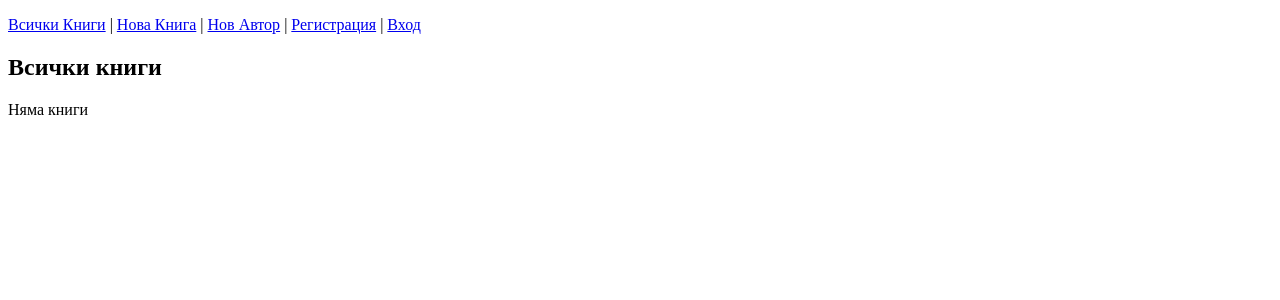
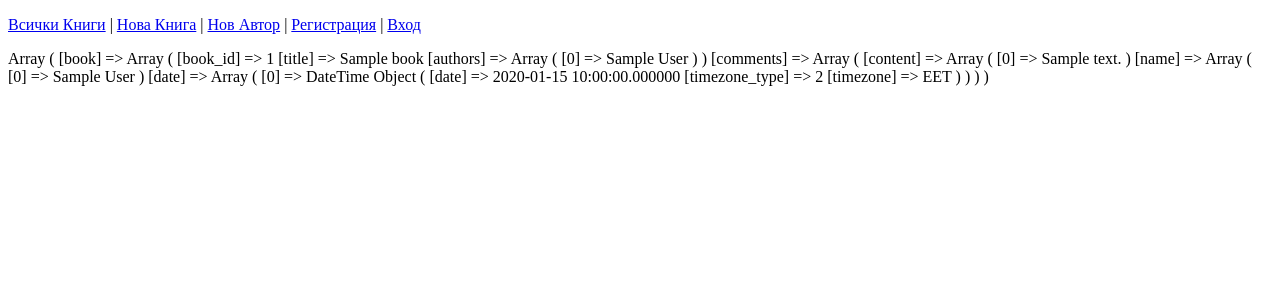
Before and after one commit to nikolovk/06Books, a PHP site: page /book.php?book_id=1 in a window 1280 px wide. Shown: the top 300 px of the page. Run offline with PHP 8.4, Linux system fonts and the light colour scheme; tables that the repository leaves empty or names only in its code hold one stand-in row (values such as "Sample post"); data that the repository does not hold is empty.

Commit message:
add book

```diff
--- a/book.php
+++ b/book.php
@@ -4,52 +4,48 @@ include 'includes/connection.php';
 
 $data = array();
 if (isset($_GET['book_id'])) {
-    $sql = 'SELECT ';
-    $authorId = (int) $_GET['author_id'];
-    $sql = 'SELECT books.book_id, books.book_title, authors.author_name, authors.author_id
-            FROM books_authors AS ba
-            INNER JOIN books_authors AS bba ON ba.book_id = bba.book_id
-            INNER JOIN authors ON bba.author_id = authors.author_id
-            INNER JOIN books ON ba.book_id = books.book_id
-            WHERE ba.author_id = '. $authorId;
+    $book_id = (int) $_GET['book_id'];
+    $sqlBook = 'SELECT book_title, b.book_id, a.author_name
+        FROM books AS b
+        INNER JOIN books_authors AS ba ON b.book_id = ba.book_id
+        INNER JOIN authors AS a ON a.author_id = ba.author_id
+        WHERE b.book_id =' . $book_id;
+    $query = mysqli_query($connection, $sqlBook);
+    if (!$query) {
+        echo 'Connection problem';
+        echo mysqli_error($connection);
+        exit;
+    }
+    while ($row = mysqli_fetch_assoc($query)) {
+        $data['book']['book_id'] = $row['book_id'];
+        $data['book']['title'] = $row['book_title'];
+        $data['book']['authors'][] = $row['author_name'];
+    }
+    if (count($data['book']) > 0) {
+        $sqlComments = 'SELECT c.content, c.date, u.name
+                        FROM comments AS c
+                        INNER JOIN books AS b ON c.book_id = b.book_id
+                        INNER JOIN users AS u ON c.user_id = u.id
+                        WHERE b.book_id =' . $book_id;
+        $commentsQuery = mysqli_query($connection, $sqlComments);
+        if (!$commentsQuery) {
+            echo 'Connection problem';
+            echo mysqli_error($connection);
+            exit;
+        }
+        while ($row = mysqli_fetch_assoc($commentsQuery)) {
+            $data['comments']['content'][] = $row['content'];
+            $data['comments']['name'][] = $row['name'];
+            $data['comments']['date'][] = new DateTime($row['date'],new DateTimeZone('EET'));
+        }
+    } else {
+        $data['hasBook'] = false;
+    }
 } else {
     $data['hasBook'] = false;
 }
-$query = mysqli_query($connection, $sql);
-if (!$query) {
-    echo 'Connection problem';
-    echo mysqli_error($connection);
-    exit;
-}
-$books = array();
-while ($row = mysqli_fetch_assoc($query)) {
-    $books[$row['book_id']]['title'] = $row['book_title'];
-    $books[$row['book_id']]['authors'][$row['author_id']] = $row['author_name'];
-}
-$countBooks = count($books);
+
 include 'includes/header.php';
-?>
+print_r($data);
 
-<h2>Всички книги</h2>
-<?php if ($countBooks > 0) { ?>
-    <table>
-        <tr>
-            <th>Книга</th>
-            <th>Автори</th>
-        </tr>
-        <?php foreach ($books as $bookId=>$book) { ?>
-            <tr>
-                <td><a href="book.php?book_id=<?= $bookId ?>"><?= $book['title'] ?></a> </td>
-                <td>
-                    <?php foreach ($book['authors'] as $authorId => $authorName) { ?>
-                        <a href="index.php?author_id=<?= $authorId ?>"><?= $authorName ?></a>
-                    <?php } ?>
-                </td>
-            </tr>
-        <?php } ?>
-    </table>
-<?php } else { ?>
-    <p>Няма книги</p>
-    <?php
-}
 include 'includes/footer.php';
```
